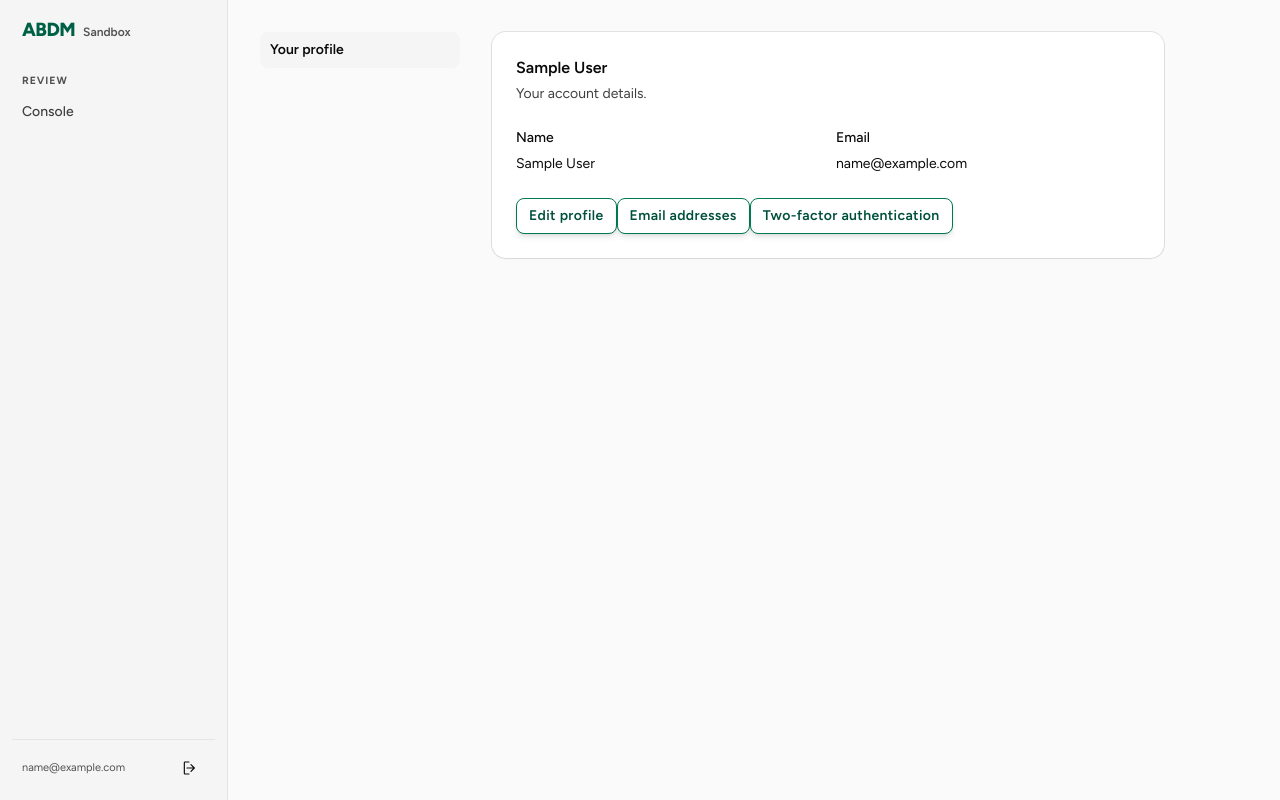
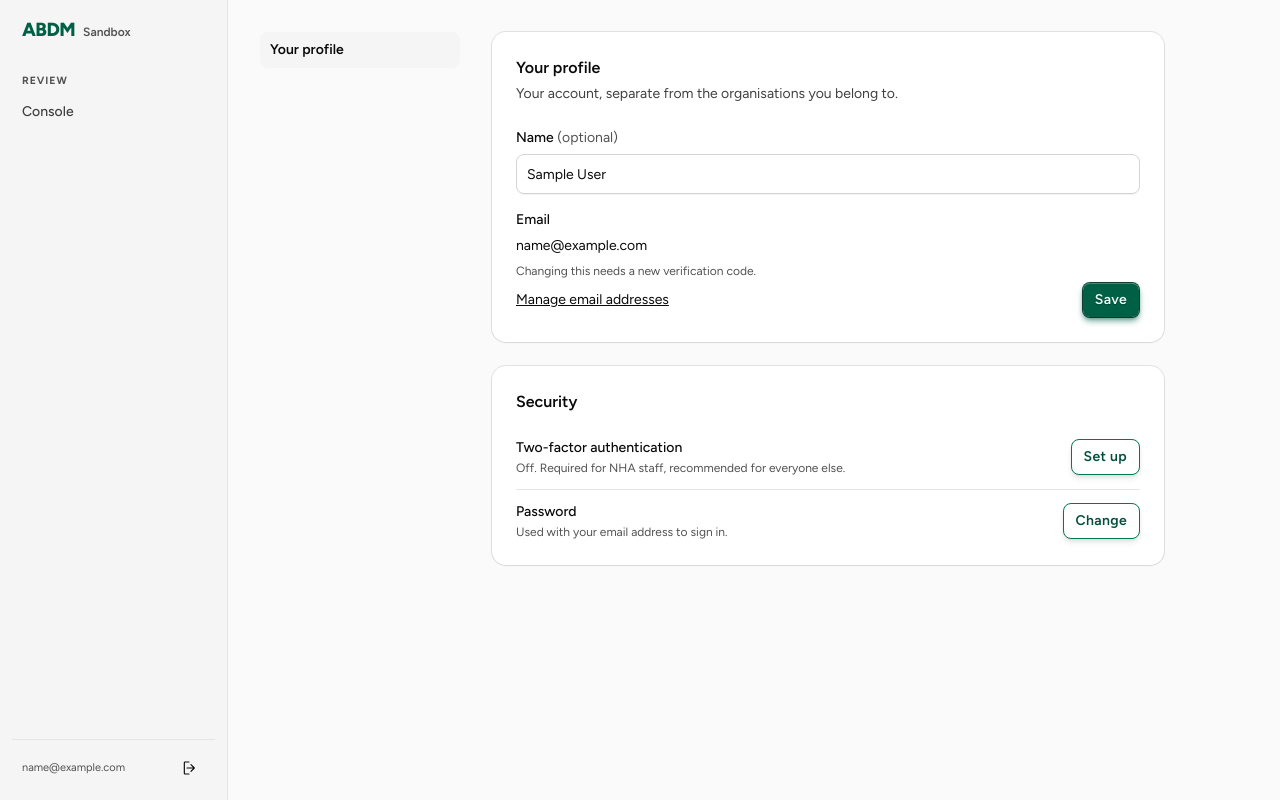
Before and after one commit to nha-in/sandbox, a Django app: page /users/00000000-0000-0000-0000-000000000001/ in a window 1280 px wide. Run offline with Django 5.2, Linux system fonts and the light colour scheme; a user stored in the database is signed in; tables that the repository leaves empty hold one stand-in row (values such as "Sample post"); data that the repository does not hold is empty; style sheets or scripts are compiled from the project's sources; parts of the project's set-up code (start-up, migrations or seed data) failed here and were passed over.

Commit message:
feat(settings): a profile you can actually change, and its security controls
The account screen was a read-only list of two values and three
equal-weight buttons, one of which led to a page that existed to hold a
single input. It is now the form itself, plus the Security section the
handoff specifies: two-factor and password as labelled rows that say what
they are for and carry their own action.

Two-factor state is read from allauth Authenticator rows rather than a
flag of our own, because that is the table the login actually checks.

Email stays read-only with a link to allauth: changing it needs a
verification round trip, and a field that silently did nothing would be
worse than no field.

The route-gate row for users:detail gains POST — the page now writes, so
another user id must refuse the write and not only the read. SELF_ONLY
asserts "not denied" rather than "200" for the owner, matching ORG_SCOPED:
a successful write redirects, and a redirect is not a refusal.

```diff
--- a/sandbox/templates/users/user_detail.html
+++ b/sandbox/templates/users/user_detail.html
@@ -1,6 +1,14 @@
 {% extends "layouts/settings.html" %}
 
-{% load i18n %}
+{% comment %}
+  Your account, and the controls that protect it.
+
+  The name is edited here rather than on a page of its own: one field behind a
+  round trip was a screen that existed only to hold a single input. Email is
+  not editable here — changing it needs a verification code, which is allauth's
+  own flow, so this links to it instead of pretending otherwise.
+{% endcomment %}
+{% load careui i18n %}
 
 {% block title %}
   {{ object.name|default:object.email }}
@@ -8,34 +16,64 @@
 {% block settings_content %}
   <div class="ui-card">
     <div class="ui-card-header">
-      <h1 class="ui-card-title">{{ object.name|default:object.email }}</h1>
-      <p class="ui-card-description">{% translate "Your account details." %}</p>
+      <h2 class="ui-card-title">{% translate "Your profile" %}</h2>
+      <p class="ui-card-description">{% translate "Your account, separate from the organisations you belong to." %}</p>
+    </div>
+    <form method="post">
+      {% csrf_token %}
+      <div class="ui-card-content flex flex-col gap-4">
+        {% include "components/form_errors.html" %}
+        {% ui_field form.name %}
+        <div>
+          <span class="ui-label">{% translate "Email" %}</span>
+          <p class="text-sm text-foreground">{{ object.email }}</p>
+          <span class="ui-hint">{% translate "Changing this needs a new verification code." %}</span>
+        </div>
+      </div>
+      <div class="ui-card-footer flex flex-wrap items-center justify-between gap-3">
+        <a class="text-sm underline" href="{% url 'account_email' %}">{% translate "Manage email addresses" %}</a>
+        <button type="submit" class="ui-btn ui-btn--default ui-btn--size-sm">{% translate "Save" %}</button>
+      </div>
+    </form>
+  </div>
+  <div class="ui-card mt-6">
+    <div class="ui-card-header">
+      <h2 class="ui-card-title">{% translate "Security" %}</h2>
     </div>
     <div class="ui-card-content">
-      <dl class="grid gap-4 sm:grid-cols-2">
-        <div>
-          <dt class="ui-label">{% translate "Name" %}</dt>
-          <dd class="text-sm text-foreground">
-            {{ object.name|default:"—" }}
-          </dd>
+      <div class="flex flex-wrap items-center justify-between gap-3 border-b border-border py-3 first:pt-0 last:border-b-0 last:pb-0">
+        <div class="min-w-0">
+          <p class="font-medium text-foreground">{% translate "Two-factor authentication" %}</p>
+          <p class="ui-meta mt-0.5">
+            {% if has_totp %}
+              {% translate "On. Required for NHA staff, recommended for everyone else." %}
+            {% else %}
+              {% translate "Off. Required for NHA staff, recommended for everyone else." %}
+            {% endif %}
+          </p>
         </div>
-        <div>
-          <dt class="ui-label">{% translate "Email" %}</dt>
-          <dd class="text-sm text-foreground">
-            {{ object.email }}
-          </dd>
+        <span class="flex shrink-0 items-center gap-3">
+          {% if has_totp %}
+            <span class="ui-badge ui-badge--success ui-badge--size-sm">{% translate "On" %}</span>
+          {% endif %}
+          <a class="ui-btn ui-btn--secondary ui-btn--size-sm no-underline"
+             href="{% url 'mfa_index' %}">
+            {% if has_totp %}
+              {% translate "Manage" %}
+            {% else %}
+              {% translate "Set up" %}
+            {% endif %}
+          </a>
+        </span>
+      </div>
+      <div class="flex flex-wrap items-center justify-between gap-3 border-b border-border py-3 last:border-b-0 last:pb-0">
+        <div class="min-w-0">
+          <p class="font-medium text-foreground">{% translate "Password" %}</p>
+          <p class="ui-meta mt-0.5">{% translate "Used with your email address to sign in." %}</p>
         </div>
-      </dl>
+        <a class="ui-btn ui-btn--secondary ui-btn--size-sm shrink-0 no-underline"
+           href="{% url 'account_change_password' %}">{% translate "Change" %}</a>
+      </div>
     </div>
-    {% if object == request.user %}
-      <div class="ui-card-footer">
-        <a class="ui-btn ui-btn--secondary ui-btn--size-sm"
-           href="{% url 'users:update' %}">{% translate "Edit profile" %}</a>
-        <a class="ui-btn ui-btn--secondary ui-btn--size-sm"
-           href="{% url 'account_email' %}">{% translate "Email addresses" %}</a>
-        <a class="ui-btn ui-btn--secondary ui-btn--size-sm"
-           href="{% url 'mfa_index' %}">{% translate "Two-factor authentication" %}</a>
-      </div>
-    {% endif %}
   </div>
 {% endblock settings_content %}
--- a/sandbox/users/forms.py
+++ b/sandbox/users/forms.py
@@ -1,5 +1,6 @@
 from allauth.account.forms import SignupForm
 from allauth.socialaccount.forms import SignupForm as SocialSignupForm
+from django import forms
 from django.contrib.auth import forms as admin_forms
 from django.forms import CharField
 from django.forms import EmailField
@@ -53,3 +54,14 @@ class UserSocialSignupForm(SocialSignupForm):
     Default fields will be added automatically.
     See UserSignupForm otherwise.
     """
+
+
+class UserProfileForm(forms.ModelForm):
+    """The account screen's own form. Email is not here: changing it needs a
+    verification round trip, which is allauth's email screen."""
+
+    name = CharField(label=_("Name"), max_length=255, required=False)
+
+    class Meta:
+        model = User
+        fields = ["name"]
--- a/sandbox/users/views.py
+++ b/sandbox/users/views.py
@@ -2,6 +2,7 @@ from __future__ import annotations
 
 from typing import TYPE_CHECKING
 
+from allauth.mfa.models import Authenticator
 from django.contrib import messages
 from django.contrib.auth.mixins import LoginRequiredMixin
 from django.contrib.messages.views import SuccessMessageMixin
@@ -15,6 +16,7 @@ from django.views.generic import RedirectView
 from django.views.generic import UpdateView
 
 from sandbox.integrations.ports import NotificationChannel
+from sandbox.users.forms import UserProfileForm
 from sandbox.users.models import User
 from sandbox.users.services import request_otp
 from sandbox.users.services import seconds_until_resend
@@ -39,6 +41,29 @@ class UserDetailView(LoginRequiredMixin, DetailView):
     def get_queryset(self) -> QuerySet[User]:
         assert self.request.user.is_authenticated  # type guard
         return User.objects.filter(external_id=self.request.user.external_id)
+
+    def get_context_data(self, **kwargs):
+        context = super().get_context_data(**kwargs)
+        context["form"] = UserProfileForm(instance=self.object)
+        # Read from allauth's own table rather than a flag of our own: it is
+        # the thing the login actually checks.
+        context["has_totp"] = Authenticator.objects.filter(
+            user=self.object,
+            type=Authenticator.Type.TOTP,
+        ).exists()
+        return context
+
+    def post(self, request, *args, **kwargs):
+        """Editing your name is the screen's own act, not a second page."""
+        self.object = self.get_object()
+        form = UserProfileForm(request.POST, instance=self.object)
+        if form.is_valid():
+            form.save()
+            messages.success(request, _("Your profile has been updated."))
+            return redirect(self.object.get_absolute_url())
+        context = self.get_context_data(object=self.object)
+        context["form"] = form
+        return self.render_to_response(context)
 
 
 user_detail_view = UserDetailView.as_view()
```
Also changed, not shown: sandbox/users/tests/test_views.py (+37 -0 lines), tests/test_route_gates.py (+11 -2 lines).
